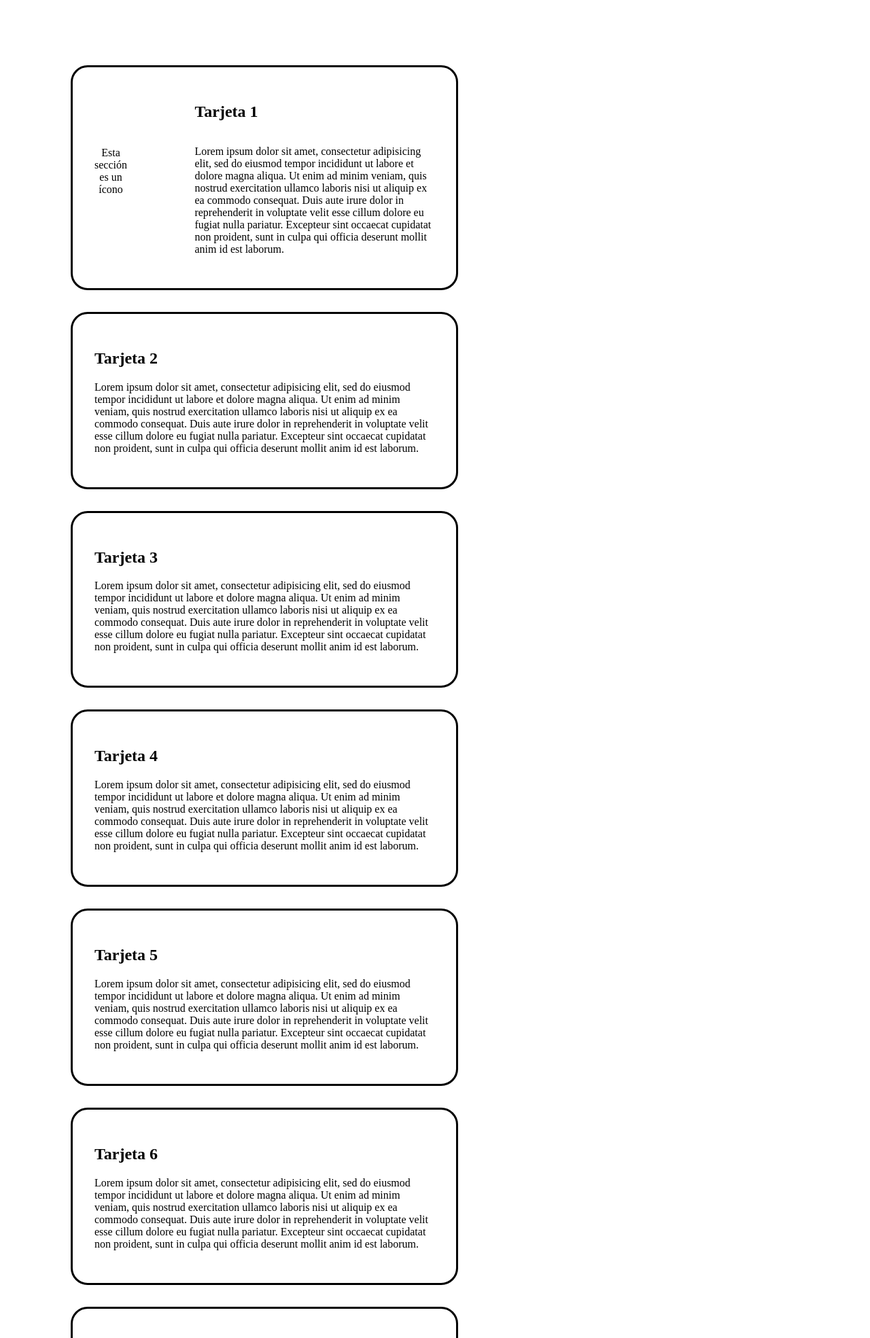
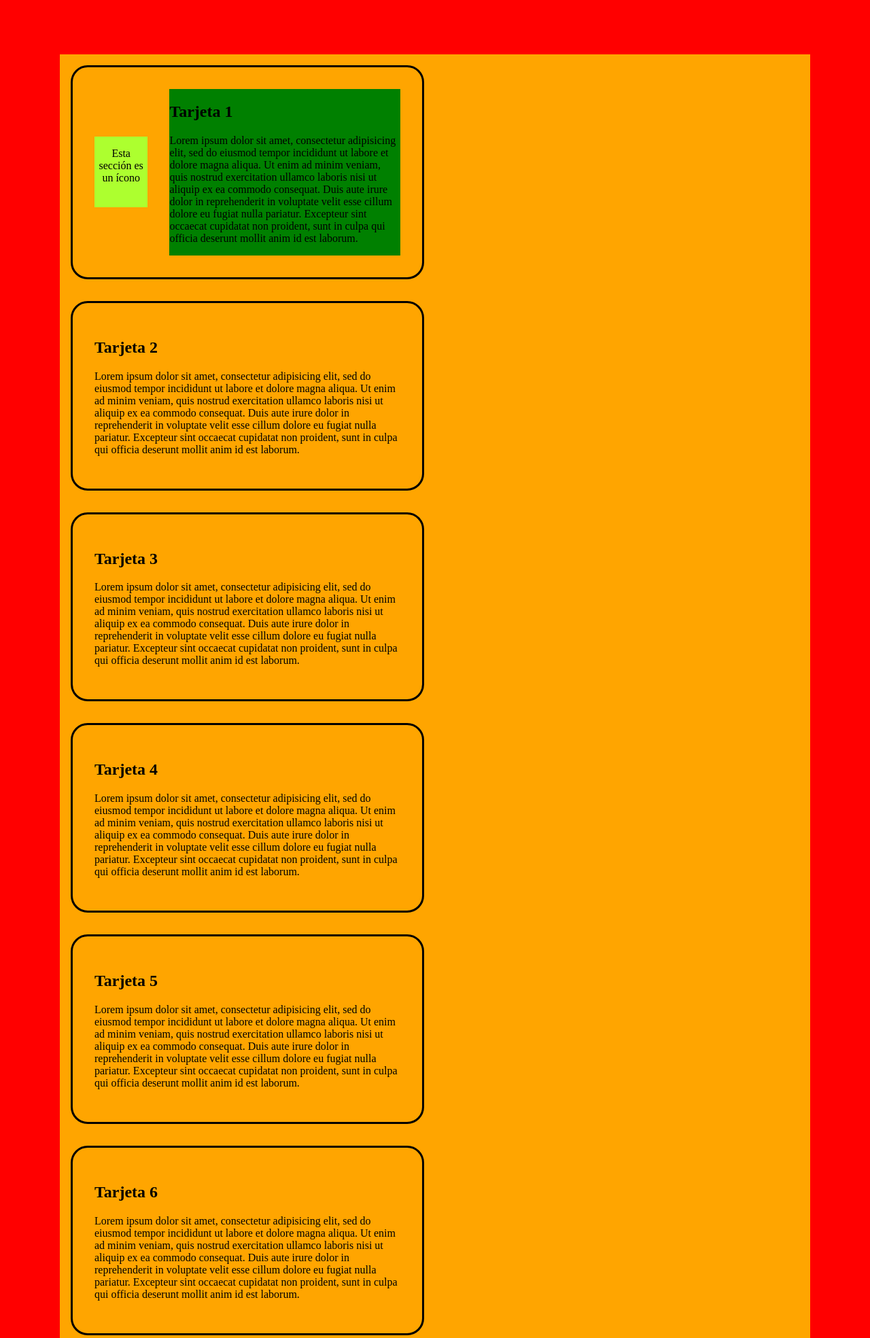
Before and after one commit to GerardoM3/Pr-ctica_profesional, a PHP site: page /slide_monroy.php in a window 1280 px wide. Shown: the top 1969 px of the page at 68% size. Run offline with PHP 8.4, Linux system fonts and the light colour scheme.

Commit message:
Update slide_monroy.php

```diff
--- a/Pruebas/slide_monroy.php
+++ b/Pruebas/slide_monroy.php
@@ -7,37 +7,53 @@
 
 
 	<style type="text/css">
+		body{
+			background-color: red;
+		}
 		.content-main{
 			margin: 5em;
+			background-color: orange;
 		}
 
 		.card-1, .card-2,.card-3, .card-4, .card-5, .card-6, .card-7, .card-8{
 			display: inline-block;
-			width: 500px;
+			width: 450px;
 			padding: 2rem;
 			margin: 1rem;
 			border: solid black;
 			border-width: 3px;
 			border-radius: 25px;
+			background-color: transparent;
+			transition: box-shadow .2s;
 		}
 
 		.card-1{
 			display: inline-flex;
 			align-items:center;
+
 		}
 		.icon{
+			margin-right: 1rem;
 			width: 18%;
 			height: 100%;
 			float:left;
 			display:flex;
 			align-items:center;
+			background-color: greenyellow;
 		}
 
-		.card-1 .title-card, .card-1 .content-card{
+		.title-content-card{
+			margin-left: 1rem;
 			width:78%;
 			height: 100%;
 			display: inline-block;
 			float: right;
+			background-color: green;
+		}
+		.card-1:hover, .card-2:hover, .card-3:hover, .card-4:hover, .card-5:hover,.card-6:hover, .card-7:hover, .card-8:hover{
+			background-color: transparent;
+			box-shadow: 3px 3px 20px 0px black;
+			cursor: pointer;
 		}
 
 
```
